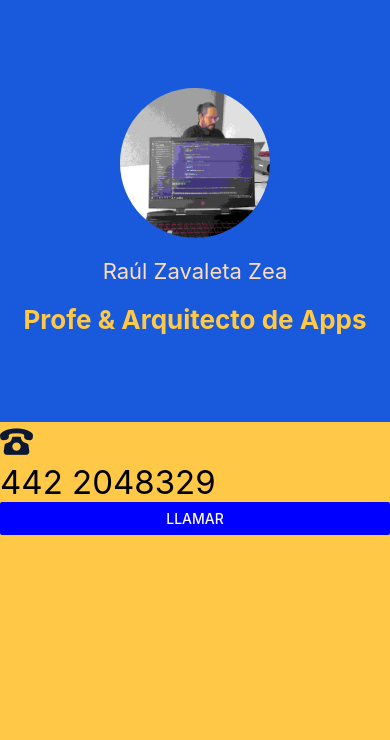
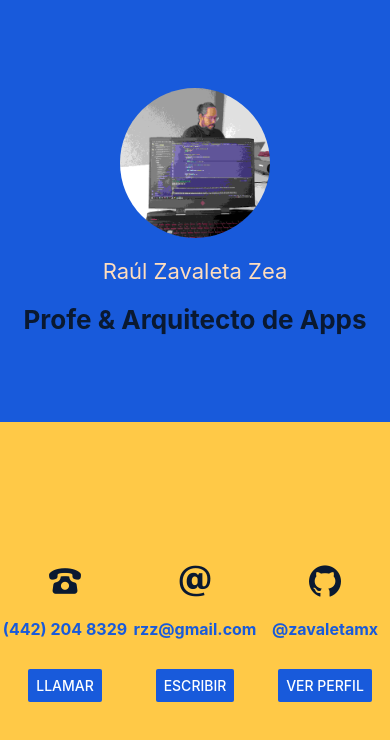
Before and after one commit to zavaletadev/t195-dmm, a React Native app: screen / in a window 390 px wide. Shown: the top 740 px of the page. Built offline with nearby package versions, Linux system fonts and the light colour scheme.

Commit message:
Ejemplo de diseño final style

```diff
--- a/App.js
+++ b/App.js
@@ -11,7 +11,7 @@ import {
 } from 'react-native';
 import TableroAjedrez from './src/components/TableroAjedrez';
 
-import { Entypo } from '@expo/vector-icons';
+import { AntDesign, Entypo } from '@expo/vector-icons';
 
 // const App = () => {
 // 	return (
@@ -151,7 +151,7 @@ const App = (props) => {
 					style={{
 						fontSize: 26,
 						fontWeight: 'bold',
-						color: '#ffc947',
+						color: '#0a1931',
 					}}
 				>
 					Profe &amp; Arquitecto de Apps
@@ -160,20 +160,102 @@ const App = (props) => {
 			<View
 				style={{
 					flex: 1,
+					flexDirection: 'row',
 					backgroundColor: '#ffc947',
 				}}
 			>
-				<Text style={{ fontSize: 33 }}>
-					<Entypo
-						name='old-phone'
-						size={33}
-						color='#0a1931'
+				<View
+					style={{
+						flex: 1,
+						alignItems: 'center',
+						justifyContent: 'center',
+					}}
+				>
+					<Text
+						style={{
+							fontSize: 16,
+							textAlign: 'center',
+							fontWeight: 'bold',
+							color: '#185adb',
+							marginBottom: 30,
+						}}
+					>
+						<Entypo
+							name='old-phone'
+							size={32}
+							color='#0a1931'
+						/>
+						{'\n\n'}
+						(442) 204 8329
+					</Text>
+
+					<Button
+						title='Llamar'
+						color='#185adb'
 					/>
-					{'\n'}
-					442 2048329
-				</Text>
+				</View>
 
-				<Button title='Llamar' color='#0000FF' />
+				<View
+					style={{
+						flex: 1,
+						alignItems: 'center',
+						justifyContent: 'center',
+					}}
+				>
+					<Text
+						style={{
+							fontSize: 16,
+							textAlign: 'center',
+							fontWeight: 'bold',
+							color: '#185adb',
+							marginBottom: 30,
+						}}
+					>
+						<Entypo
+							name='email'
+							size={32}
+							color='#0a1931'
+						/>
+						{'\n\n'}
+						rzz@gmail.com
+					</Text>
+
+					<Button
+						title='Escribir'
+						color='#185adb'
+					/>
+				</View>
+
+				<View
+					style={{
+						flex: 1,
+						alignItems: 'center',
+						justifyContent: 'center',
+					}}
+				>
+					<Text
+						style={{
+							fontSize: 16,
+							textAlign: 'center',
+							fontWeight: 'bold',
+							color: '#185adb',
+							marginBottom: 30,
+						}}
+					>
+						<AntDesign
+							name='github'
+							size={32}
+							color='#0a1931'
+						/>
+						{'\n\n'}
+						@zavaletamx
+					</Text>
+
+					<Button
+						title='Ver perfil'
+						color='#185adb'
+					/>
+				</View>
 			</View>
 		</View>
 	);
```
